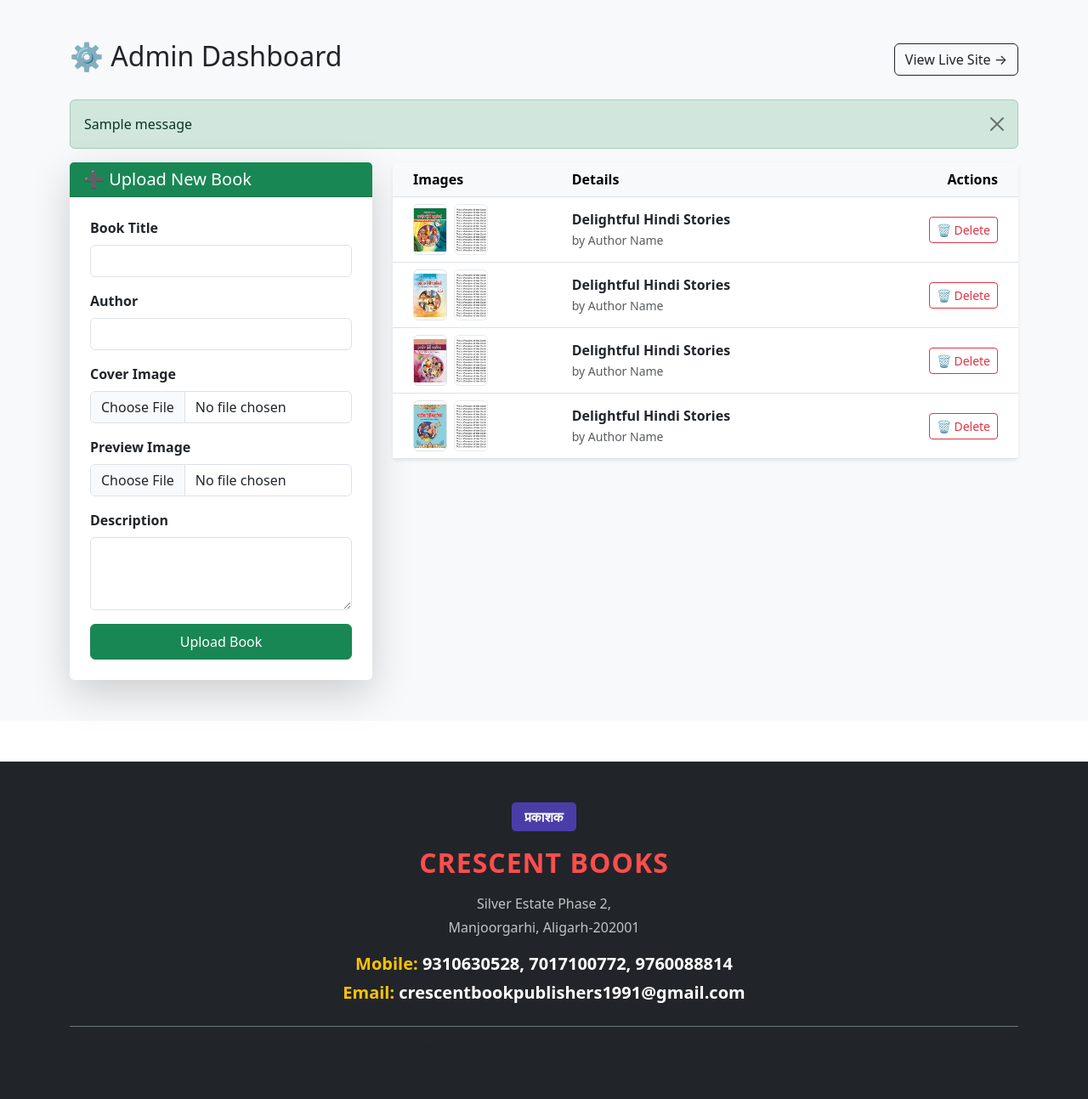
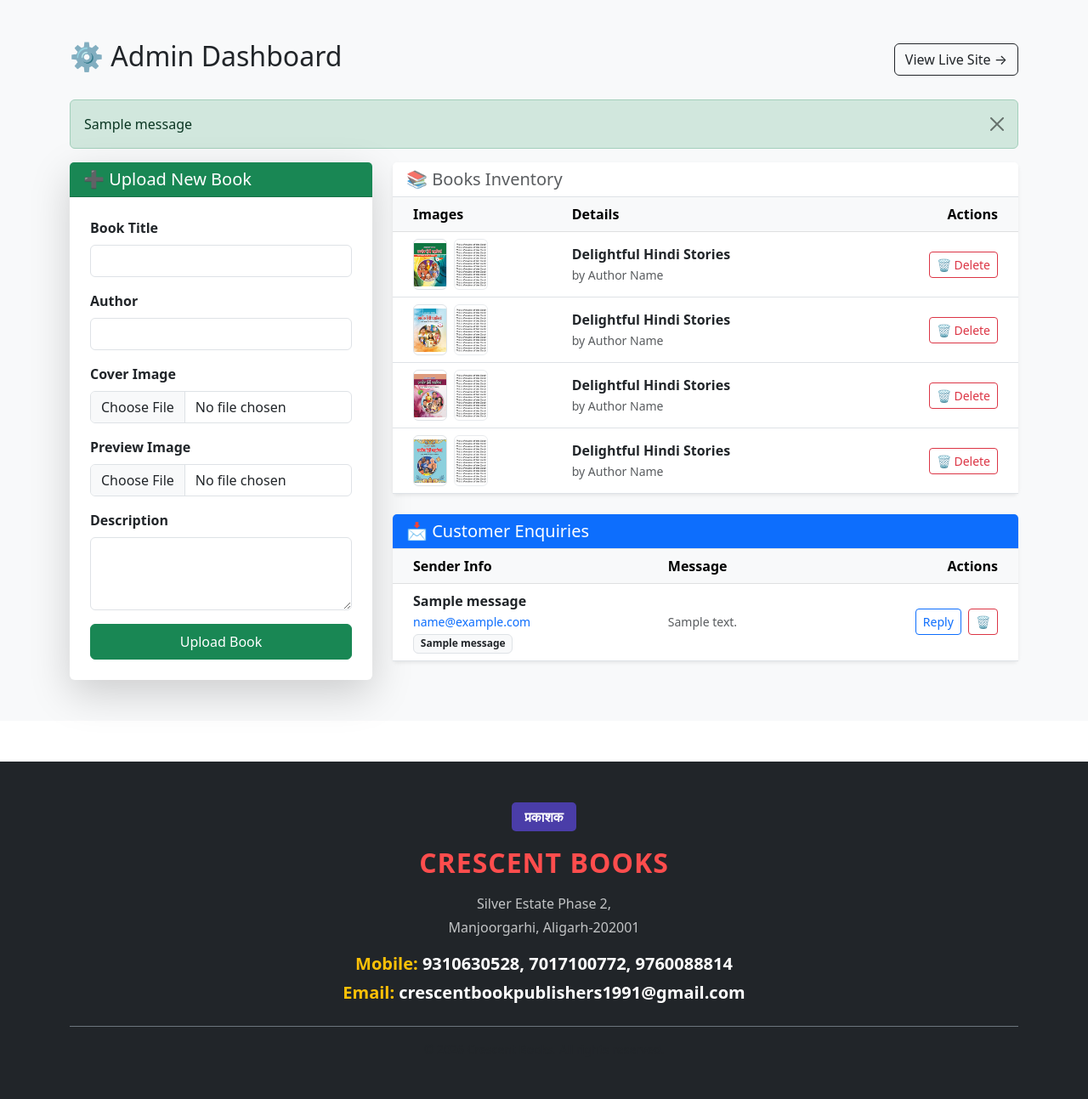
Before and after one commit to 012arish/crescent-books, a Flask app: page /admin in a window 1280 px wide. Shown: the part 167-1460 px from the top of the page at 85% size. Run offline with Flask 3, Linux system fonts and the light colour scheme; a user stored in the database is signed in; data comes from the database, SQL or seed files in the repository; tables that the repository leaves empty hold one stand-in row (values such as "Sample post"); one stand-in notice (Sample message) is shown.

Commit message:
Update admin.html

```diff
--- a/templates/admin.html
+++ b/templates/admin.html
@@ -59,7 +59,10 @@
             </div>
 
             <div class="col-lg-8">
-                <div class="card border-0 shadow-sm">
+                <div class="card border-0 shadow-sm mb-4">
+                    <div class="card-header bg-white border-bottom">
+                        <h5 class="mb-0 text-muted">📚 Books Inventory</h5>
+                    </div>
                     <div class="card-body p-0">
                         <div class="table-responsive">
                             <table class="table table-hover align-middle mb-0">
@@ -97,6 +100,56 @@
                         </div>
                     </div>
                 </div>
+
+                <div class="card border-0 shadow-sm">
+                    <div class="card-header bg-primary text-white border-bottom">
+                        <h5 class="mb-0">📩 Customer Enquiries</h5>
+                    </div>
+                    <div class="card-body p-0">
+                        <div class="table-responsive">
+                            <table class="table table-hover align-middle mb-0">
+                                <thead class="table-light">
+                                    <tr>
+                                        <th scope="col" class="ps-4">Sender Info</th>
+                                        <th scope="col">Message</th>
+                                        <th scope="col" class="text-end pe-4">Actions</th>
+                                    </tr>
+                                </thead>
+                                <tbody>
+                                    {% for msg in messages %}
+                                    <tr>
+                                        <td class="ps-4">
+                                            <span class="d-block fw-bold">{{ msg[1] }}</span>
+                                            <small class="text-primary">{{ msg[2] }}</small><br>
+                                            <span class="badge bg-light text-dark border">{{ msg[3] }}</span>
+                                        </td>
+                                        <td>
+                                            <p class="mb-0 text-muted small" style="max-width: 300px;">
+                                                {{ msg[4] }}
+                                            </p>
+                                        </td>
+                                        <td class="text-end pe-4">
+                                            <a href="mailto:{{ msg[2] }}?subject=Re: {{ msg[3] }}" class="btn btn-outline-primary btn-sm me-1">
+                                                Reply
+                                            </a>
+                                            <a href="/delete_message/{{ msg[0] }}" class="btn btn-outline-danger btn-sm" onclick="return confirm('Delete this message?')">
+                                                🗑
+                                            </a>
+                                        </td>
+                                    </tr>
+                                    {% else %}
+                                    <tr>
+                                        <td colspan="3" class="text-center py-4 text-muted">
+                                            No new messages.
+                                        </td>
+                                    </tr>
+                                    {% endfor %}
+                                </tbody>
+                            </table>
+                        </div>
+                    </div>
+                </div>
+
             </div>
 
         </div>
```
